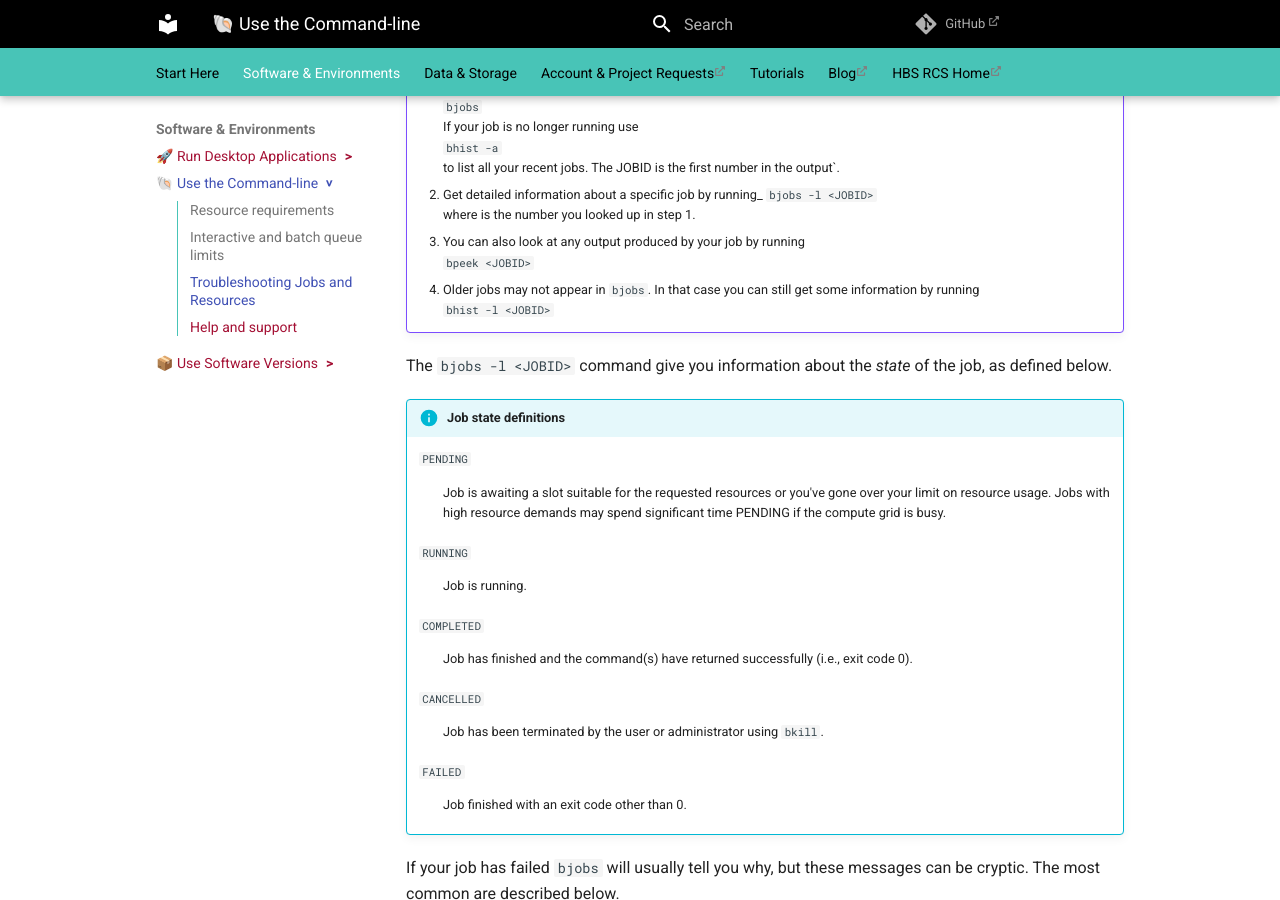
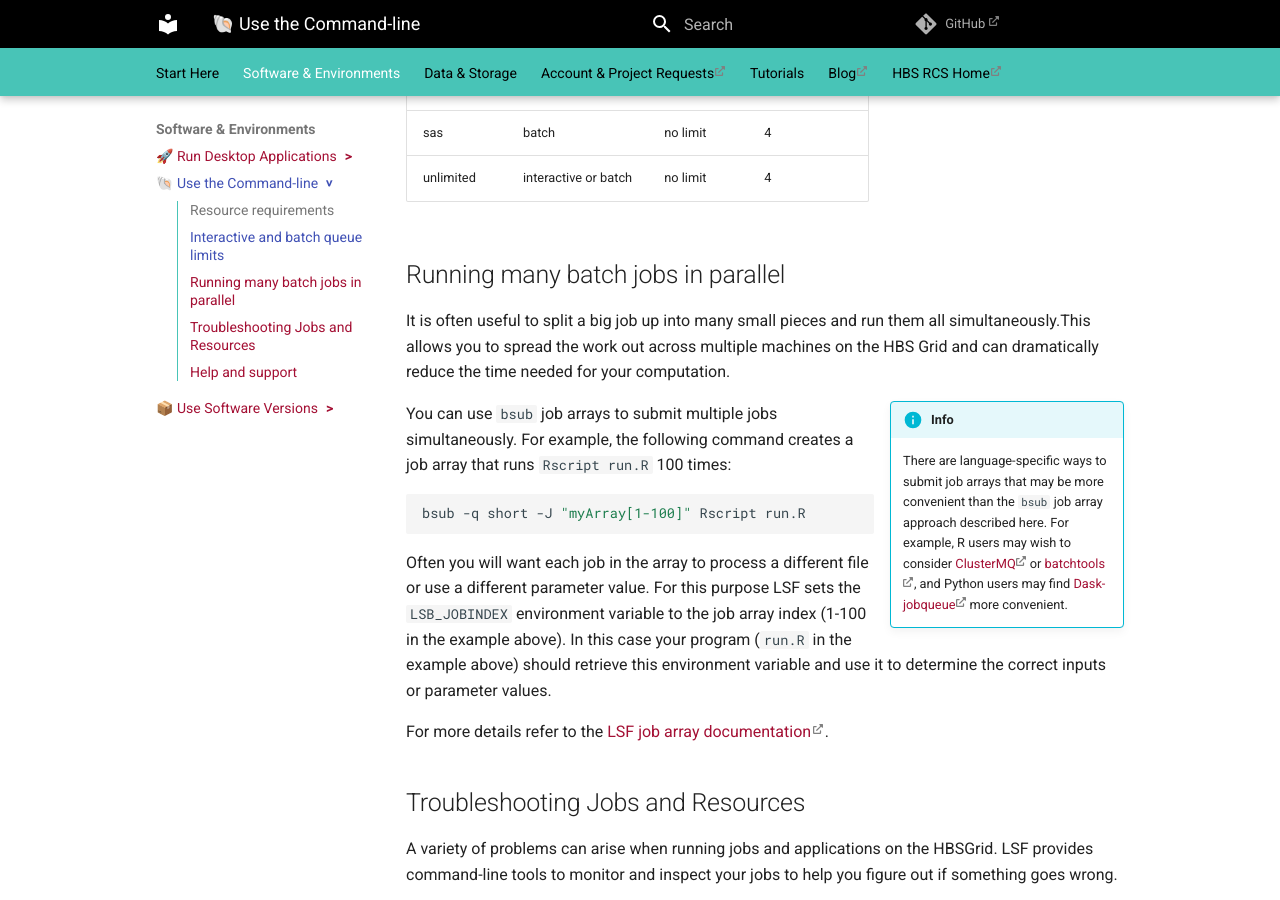
Before and after one commit to hbs-rcs/hbsgrid-docs, an MkDocs documentation site: the page built from docs/commandline.md, in a window 1280 px wide and 900 px high, scrolled down 3041 px. Built offline with MkDocs 1.6.1 and Material for MkDocs 9.7.7, drawn with Linux system fonts in a browser that asks for light colours; comment, search, counter and statistics services are not loaded; some of the changed text lies outside the part shown.

Commit message:
document gpu and job arrays

````diff
--- a/docs/commandline.md
+++ b/docs/commandline.md
@@ -78,6 +78,24 @@
 [much more to know about bsub](https://www.ibm.com/support/knowledgecenter/SSWRJV_10.1.0/lsf_command_ref/bsub.heading_options.1.html),
 but these basics will get you started.
 
+### Using a GPU
+
+To request GPU resources you must use the `gpu` queue. You must also explicitly
+specify gpu options; using a single dash for the default settings as shown in the
+example below is sufficient for many use cases.
+
+For example,
+
+``` sh
+bsub -q gpu -gpu - -Is R
+```
+will get an interactive R session with access to a GPU (note the trailing
+single dash in `-gpu -`, this uses the default GPU settings).
+
+If you need more control please refer to the [LSF documentation for instructions
+on specifying more advanced GPU resource requirements](https://www.ibm.com/docs/en/spectrum-lsf/10.1.0?topic=jobs-submitting-that-require-gpu-resources).
+
+
 ## Interactive and batch queue limits
 
 Machines on the HBS Grid are grouped in **queues** and `bsub` can start jobs in either
@@ -138,6 +156,39 @@
  | sas         | batch                  | no limit   | 4               |
  | unlimited   | interactive or batch   | no limit   | 4               |
 
+
+## Running many batch jobs in parallel
+
+It is often useful to split a big job up into many small pieces and
+run them all simultaneously.This allows you to spread the work out
+across multiple machines on the HBS Grid and can dramatically reduce
+the time needed for your computation.
+
+!!! info inline end
+    There are language-specific ways to submit job arrays that may be more
+    convenient than the `bsub` job array approach described here. For
+    example, R users may wish to consider
+    [ClusterMQ](https://mschubert.github.io/clustermq/) or
+    [batchtools](https://mllg.github.io/batchtools/), and Python
+    users may find [Dask-jobqueue](https://jobqueue.dask.org/en/latest/index.html)
+    more convenient.
+
+You can use `bsub` job arrays to submit multiple jobs simultaneously.
+For example, the following command creates a job array that runs
+`Rscript run.R` 100 times:
+
+``` sh
+bsub -q short -J "myArray[1-100]" Rscript run.R
+```
+
+Often you will want each job in the array to process a different file
+or use a different parameter value. For this purpose LSF sets the
+`LSB_JOBINDEX` environment variable to the job array index (1-100 in
+the example above). In this case your program (`run.R` in the example
+above) should retrieve this environment variable and use it to
+determine the correct inputs or parameter values.
+
+For more details refer to the [LSF job array documentation](https://www.ibm.com/docs/en/spectrum-lsf/10.1.0?topic=administration-job-arrays).
 
 ## Troubleshooting Jobs and Resources {#troubleshooting-jobs-and-resources}
 
````
Also changed, not shown: docs/menulaunch.md (+2 -0 lines).
